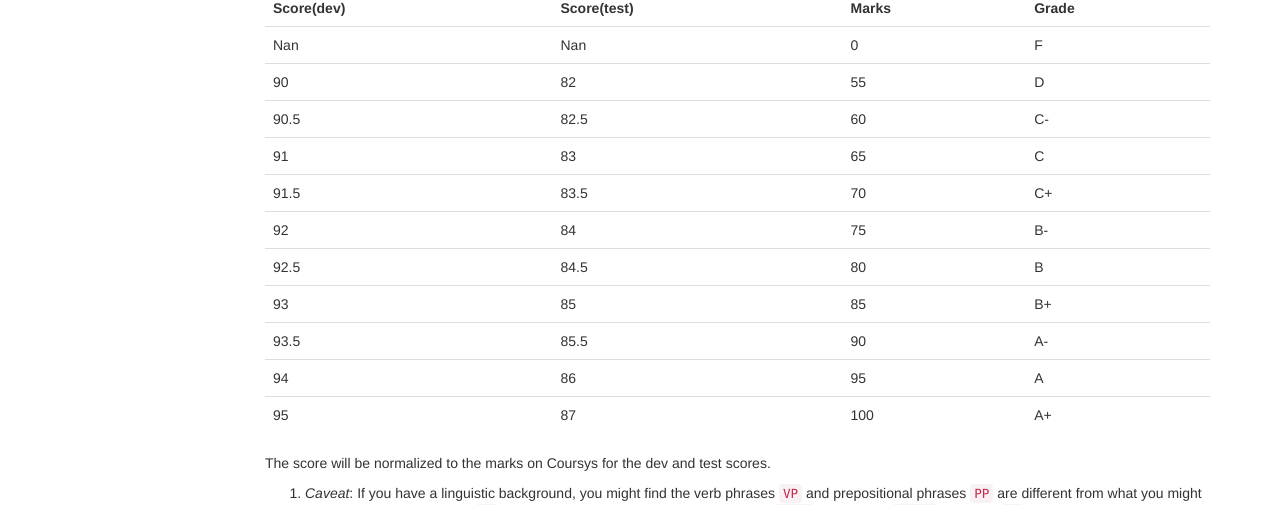
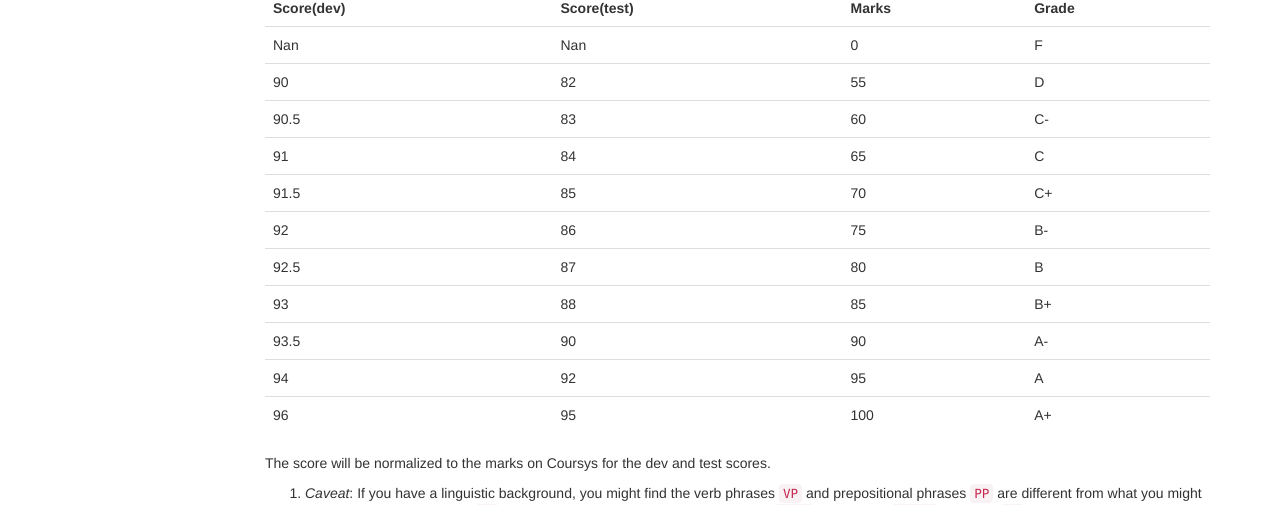
Before and after one commit to anoopsarkar/advanced-nlp-class, a Jekyll site: the page built from hw1.md, in a window 1280 px wide and 900 px high, scrolled down 7798 px. Shown: the part 176-681 px from the top of the window. Built offline with Jekyll 4.4.1, drawn with Linux system fonts in a browser that asks for light colours; nearby versions of some CDN libraries; formulas are drawn with MathJax 3.

Commit message:
update grading scheme

```diff
--- a/hw1.md
+++ b/hw1.md
@@ -501,15 +501,15 @@ Your F-score should be equal to or greater than the score listed for the corresp
 | **Score(dev)** | **Score(test)** | **Marks** | **Grade** |
 | Nan  | Nan  | 0   | F  |
 | 90   | 82   | 55  | D  |
-| 90.5 | 82.5 | 60  | C- |
-| 91   | 83   | 65  | C  |
-| 91.5 | 83.5 | 70  | C+ |
-| 92   | 84   | 75  | B- |
-| 92.5 | 84.5 | 80  | B  |
-| 93   | 85   | 85  | B+ |
-| 93.5 | 85.5 | 90  | A- |
-| 94   | 86   | 95  | A  |
-| 95   | 87   | 100 | A+ |
+| 90.5 | 83   | 60  | C- |
+| 91   | 84   | 65  | C  |
+| 91.5 | 85   | 70  | C+ |
+| 92   | 86   | 75  | B- |
+| 92.5 | 87   | 80  | B  |
+| 93   | 88   | 85  | B+ |
+| 93.5 | 90   | 90  | A- |
+| 94   | 92   | 95  | A  |
+| 96   | 95   | 100 | A+ |
 {: .table}
 
 The score will be normalized to the marks on Coursys for the dev and test scores.
```
